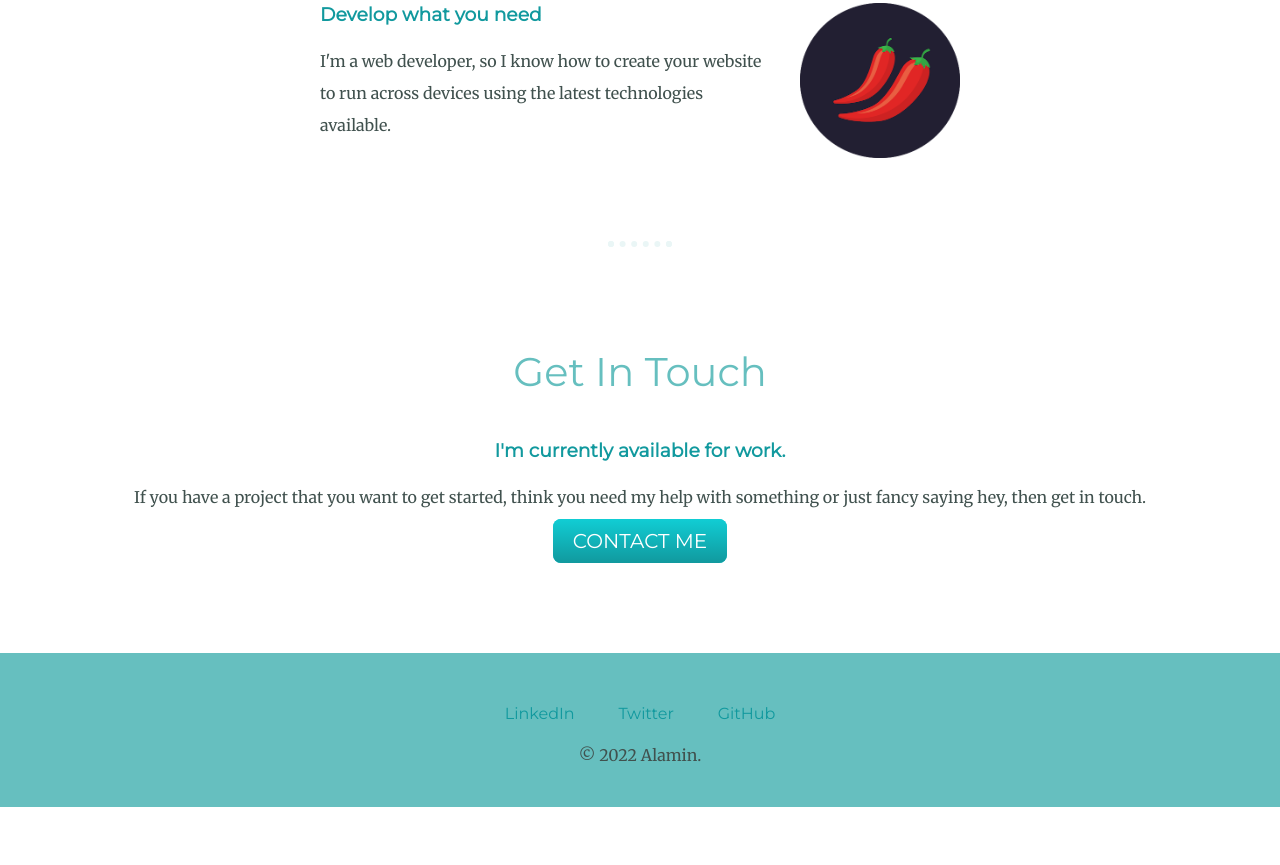
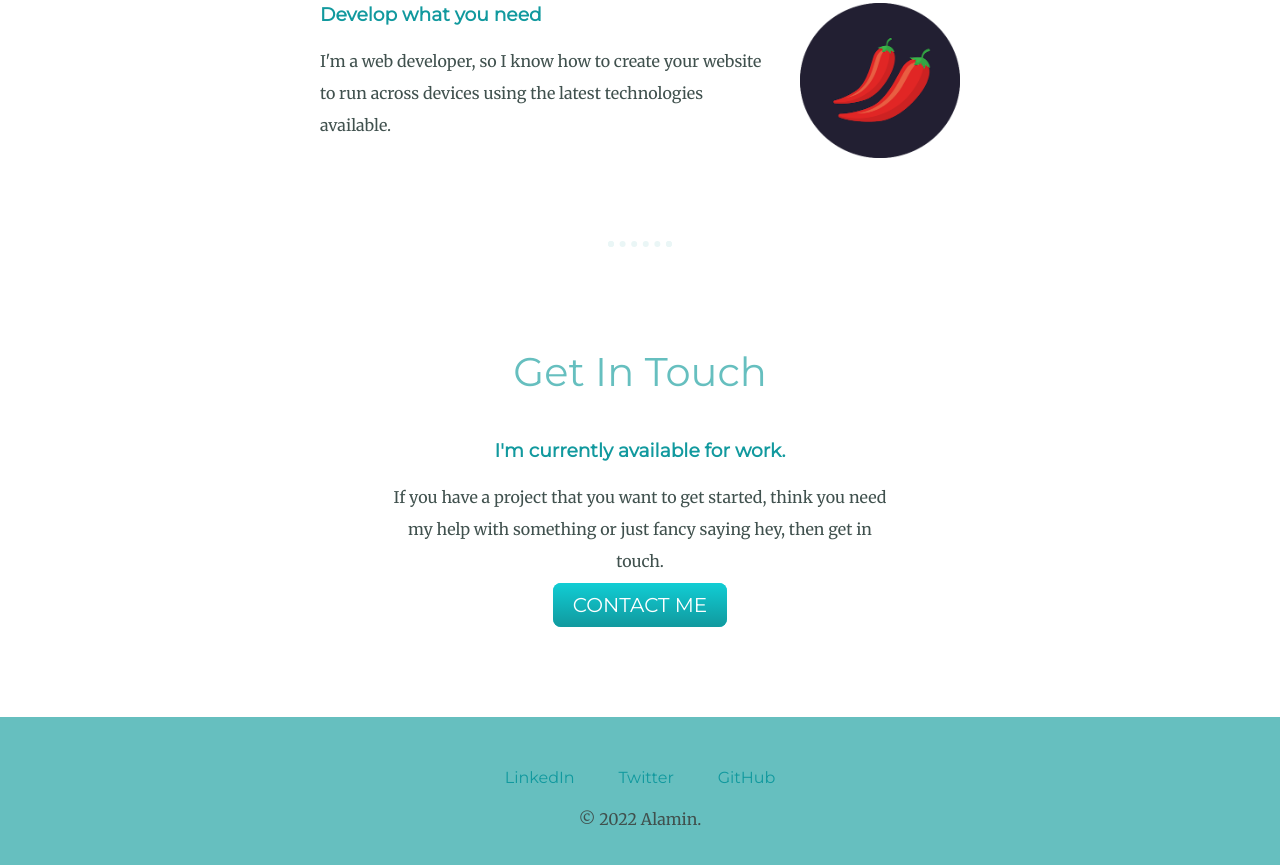
Before and after one commit to CodePapa360/Alamin-Portfolio-website, a plain HTML site: page index.html in a window 1280 px wide. Shown: the part 1834-2699 px from the top of the page. Before the commit the page ends 2641 px from the top, so only its background shows below. Drawn offline with Linux system fonts and the light colour scheme.

Commit message:
Updated the contact class

```diff
--- a/css/styles.css
+++ b/css/styles.css
@@ -82,7 +82,7 @@
     margin: auto;
   }
 
-  .contact-message {
+  .contact-me {
     width: 40%;
     margin: 40px auto 60px;
   }
```
